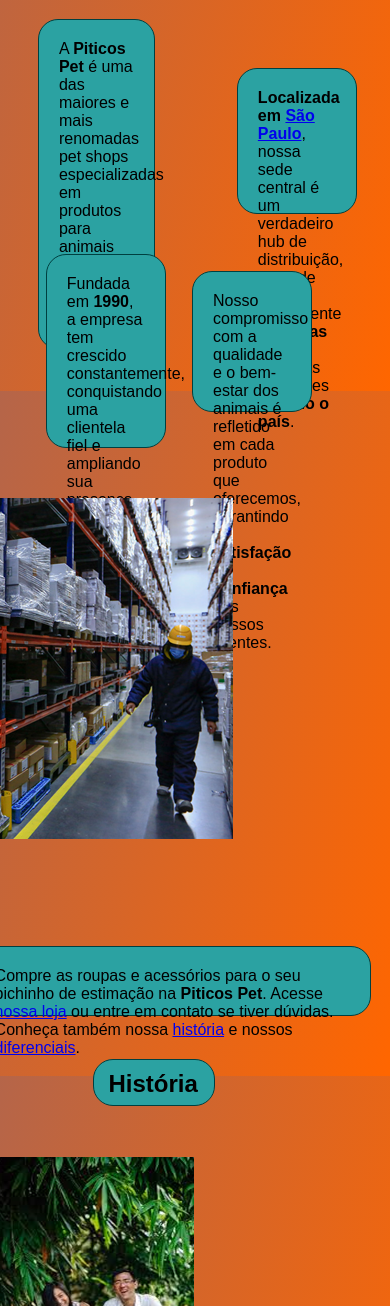
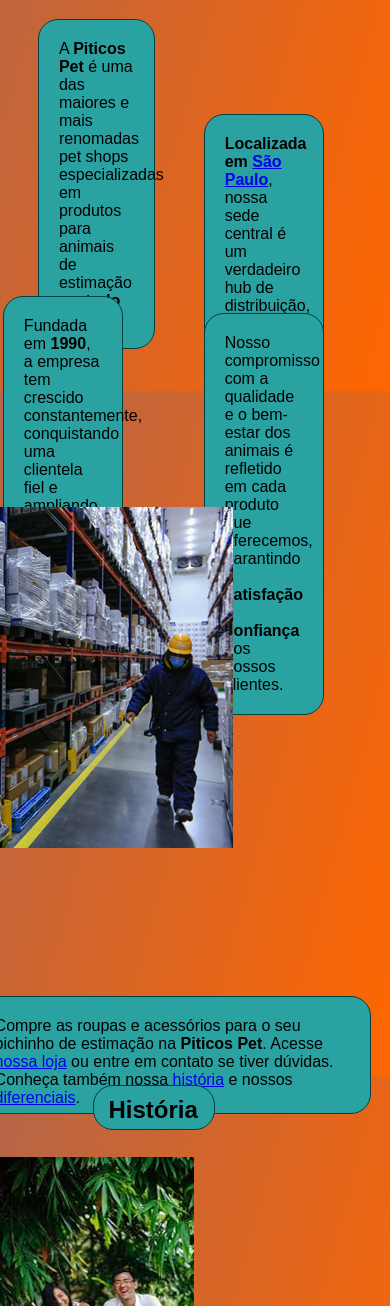
Before and after one commit to VenturaL404/Pitico-Pet, a plain HTML site: page sobre.html in a window 390 px wide. Shown: the part 294-1600 px from the top of the page. Drawn offline with Linux system fonts and the light colour scheme.

Commit message:
Eu arrumei a formatação e a responsividade do site

```diff
--- a/responsividade.css
+++ b/responsividade.css
@@ -31,15 +31,15 @@ p#box {
 }
 p#box2 {
     width: 20%;
-    height: 10%;
+    height: auto;
     border: 1px solid rgb(0, 64, 64);
     border-radius: 20px;
     background-color: rgb(43, 162, 162);
     padding: 20px;
-    padding-bottom: 40px;
+    padding-bottom: auto;
     position: absolute;
-    top: 41%;
-    right: 8.5%
+    top: 46.5%;
+    right: 17%;
 }
 
 h1 {
@@ -57,46 +57,47 @@ body {
 
 p#box3{
     width: 91%;
-    height: 5%;
+    height: auto;
     border: 1px solid rgb(0, 64, 64);
     border-radius: 20px;
     background-color: rgb(43, 162, 162);
     padding: 20px;
     padding-bottom: 6px;
     position: absolute;
-    top: 145%;
+    top: 151%;
     right: 5%
 }
 
 p#box01 {
     width: 20%;
-    height: 18%;
+    height: auto;
     border: 1px solid rgb(0, 64, 64);
     border-radius: 20px;
     background-color: rgb(43, 162, 162);
     padding: 20px;
+    padding-bottom: 20px;
     position: absolute;
-    top: 63%;
-    right: 57.5%
+    top: 68%;
+    right: 68.5%
 }
 
 p#box011 {
     width: 20%;
-    height: 10%;
+    height: auto;
     border: 1px solid rgb(0, 64, 64);
     border-radius: 20px;
     background-color: rgb(43, 162, 162);
     padding: 20px;
-    padding-bottom: 35px;
+    padding-bottom: 20px;
     position: absolute;
-    top: 65%;
-    right: 20%
+    top: 70%;
+    right: 17%
 }
 
 div#centro{
 
     position:absolute;
-    top: 92%;
+    top: 93%;
     right: 30%;
 }
 
@@ -108,7 +109,7 @@ div#fotohis{
 
 h2#historia{
     width: 100px;
-    height: 30px;
+    height: auto;
     border: 1px solid rgb(0, 64, 64);
     background-color: rgb(43, 162, 162);
     border-radius: 20px;
@@ -117,14 +118,14 @@ h2#historia{
     padding-right: 5px;
     padding-left: 15px;
     position: absolute;
-    top: 158%;
+    top: 161%;
     right: 45%;
 }
 
 div#hp1{
 
     width: 40%;
-    height: 20%;
+    height: auto;
     border: 1px solid rgb(0, 64, 64);
     background-color: rgb(43, 162, 162);
     border-radius: 20px;
@@ -139,7 +140,7 @@ div#hp1{
 div#hp2{
 
     width: 40%;
-    height: 20%;
+    height: auto;
     border: 1px solid rgb(0, 64, 64);
     background-color: rgb(43, 162, 162);
     border-radius: 20px;
@@ -153,7 +154,7 @@ div#hp2{
 }
 div#hp3{
     width: 40%;
-    height: 20%;
+    height: auto;
     border: 1px solid rgb(0, 64, 64);
     background-color: rgb(43, 162, 162);
     border-radius: 20px;
@@ -168,7 +169,7 @@ div#hp3{
 }
 div#hp4{
     width: 40%;
-    height: 25%;
+    height: auto;
     border: 1px solid rgb(0, 64, 64);
     background-color: rgb(43, 162, 162);
     border-radius: 20px;
@@ -184,7 +185,7 @@ div#hp4{
 
 h2#diferenciais{
     width: 40%;
-    height: 5%;
+    height: auto;
     border: 1px solid rgb(0, 64, 64);
     background-color: rgb(43, 162, 162);
     border-radius: 20px;
@@ -193,22 +194,22 @@ h2#diferenciais{
     padding-right: 5px;
     padding-left: 15px;
     position: absolute;
-    top: 335%;
+    top: 353%;
     right: 30%;
 }
 
 div#dif{
-
+    text-wrap: wrap;
     width: 40%;
-    height: 37%;
+    height: auto;
     border: 1px solid rgb(0, 64, 64);
     background-color: rgb(43, 162, 162);
     border-radius: 20px;
     padding-bottom: 5px;
-    padding-top: 20px;
+    padding-top: 10px;
     padding-right: 5px;
     padding-left: 15px;
     position: absolute;
-    top: 345%;
+    top: 365%;
     right: 30%;
 }
--- a/sobre.html
+++ b/sobre.html
@@ -8,7 +8,8 @@
 
     </head>
     <!--Estudante: Ana Michelazzo dos Santos Ventura-->
-
+    <!--Estudante: Vinicius Leandro Souza de Araujo-->
+    <!--Turma 148-->
     <link rel="icon" href="icondoggo.png">
 
     <body>
@@ -28,7 +29,7 @@
 
 
         <div id="piticoft">
-            <img src="doggo.png" alt="cachorro olhando pra camera" width="225px">
+            <img src="doggo.png" alt="Cachorro olhando pra camera" width="225px">
         </div>
 
         <h1>A Piticos Pet</h1>
```
Also changed, not shown: index.html (+2 -0 lines).
